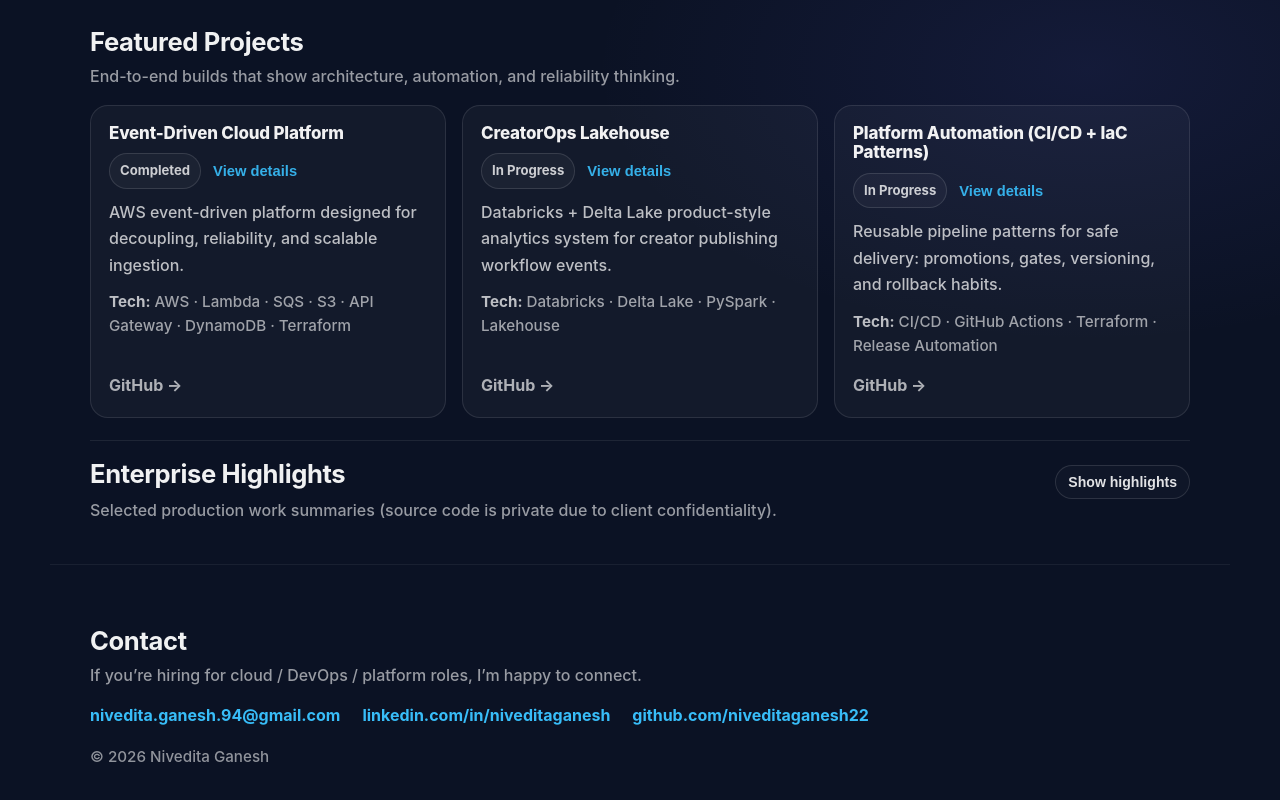
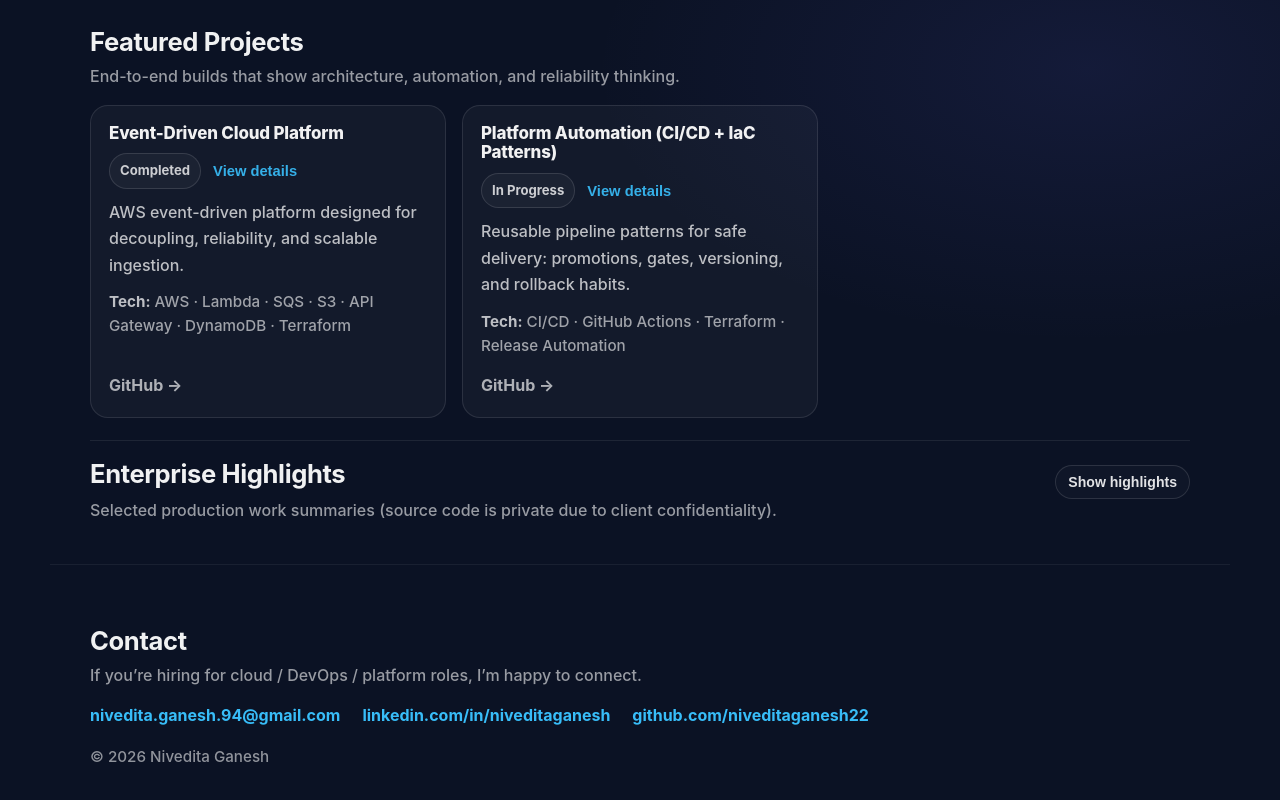
Before and after one commit to niveditaganesh22/portfolio, a React (Create React App) app: page / in a window 1280 px wide. Shown: the part 4138-4938 px from the top of the page. Built offline with nearby package versions, Linux system fonts and the light colour scheme.

Commit message:
Update projects.js

```diff
--- a/src/data/projects.js
+++ b/src/data/projects.js
@@ -40,37 +40,37 @@ export const featuredProjects = [
     ],
   },
 
-  {
-    title: "CreatorOps Lakehouse",
-    status: "In Progress",
-    oneLiner:
-      "Databricks + Delta Lake product-style analytics system for creator publishing workflow events.",
-    details: [
-      "Modeled realistic workflow events (draft → revise → feedback → publish → engagement/drop-off).",
-      "Implementing a Delta medallion architecture with incremental ingestion and transformations.",
-      "Designing for evolution: schema changes, revisions, and operational metrics over time.",
-    ],
-    decisions: [
-      {
-        label: "Why this domain?",
-        text: "It’s a realistic operational analytics system with event flows and reporting needs — not a toy dataset.",
-      },
-      {
-        label: "Why medallion?",
-        text: "Keeps raw events intact while curated tables evolve with confidence and traceability.",
-      },
-      {
-        label: "How it will be proven",
-        text: "Working pipeline + documented data model + queryable KPIs (revision rates, engagement, drop-off).",
-      },
-    ],
-    tags: ["Databricks", "Delta Lake", "PySpark", "Lakehouse"],
-    links: [{
-        label: "GitHub",
-        href: "https://github.com/niveditaganesh22/creatorops-lakehouse",
-      },],
+  // {
+  //   title: "CreatorOps Lakehouse",
+  //   status: "In Progress",
+  //   oneLiner:
+  //     "Databricks + Delta Lake product-style analytics system for creator publishing workflow events.",
+  //   details: [
+  //     "Modeled realistic workflow events (draft → revise → feedback → publish → engagement/drop-off).",
+  //     "Implementing a Delta medallion architecture with incremental ingestion and transformations.",
+  //     "Designing for evolution: schema changes, revisions, and operational metrics over time.",
+  //   ],
+  //   decisions: [
+  //     {
+  //       label: "Why this domain?",
+  //       text: "It’s a realistic operational analytics system with event flows and reporting needs — not a toy dataset.",
+  //     },
+  //     {
+  //       label: "Why medallion?",
+  //       text: "Keeps raw events intact while curated tables evolve with confidence and traceability.",
+  //     },
+  //     {
+  //       label: "How it will be proven",
+  //       text: "Working pipeline + documented data model + queryable KPIs (revision rates, engagement, drop-off).",
+  //     },
+  //   ],
+  //   tags: ["Databricks", "Delta Lake", "PySpark", "Lakehouse"],
+  //   links: [{
+  //       label: "GitHub",
+  //       href: "https://github.com/niveditaganesh22/creatorops-lakehouse",
+  //     },],
 
-  },
+  // },
 
   {
     title: "Platform Automation (CI/CD + IaC Patterns)",
```
